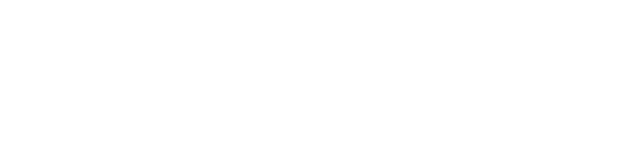
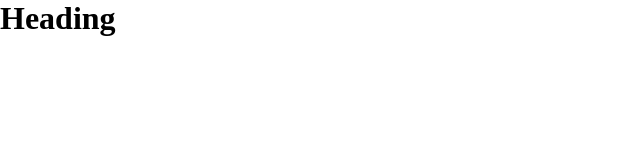
Before and after one commit to karamara-zz/basic_repo, a plain HTML site: page index.html in a window 1280 px wide. Shown: the whole page, without its empty margins (0-640 px from the left). Drawn offline with Linux system fonts and the light colour scheme.

Commit message:
change on index.html and style.css has made. heading added

```diff
--- a/index.html
+++ b/index.html
@@ -2,8 +2,9 @@
 <html>
 <head>
 	<title>assingment 5</title>
+<link rel="stylesheet" type="text/css" href="style.css">
 </head>
 <body>
-
+	<h1>Heading</h1>
 </body>
 </html>
--- a/style.css
+++ b/style.css
@@ -0,0 +1,4 @@
+*{
+margin: 0px;
+padding: 0px;
+}
```
